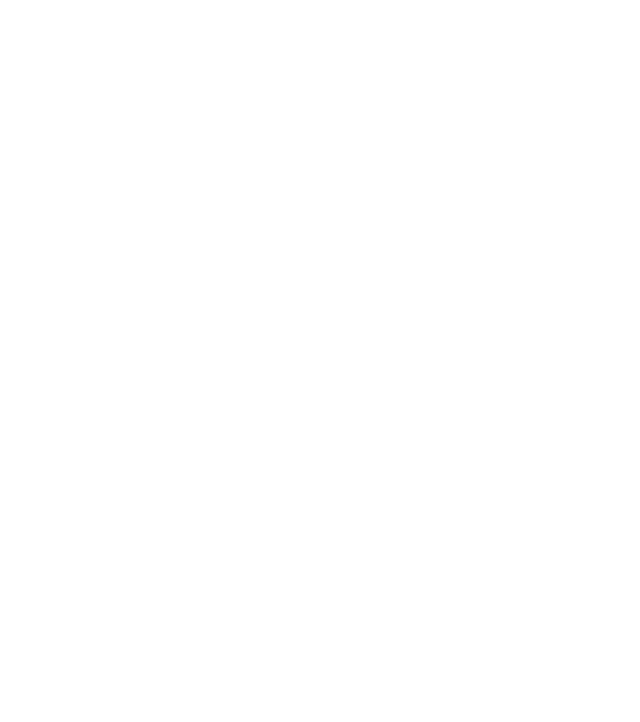
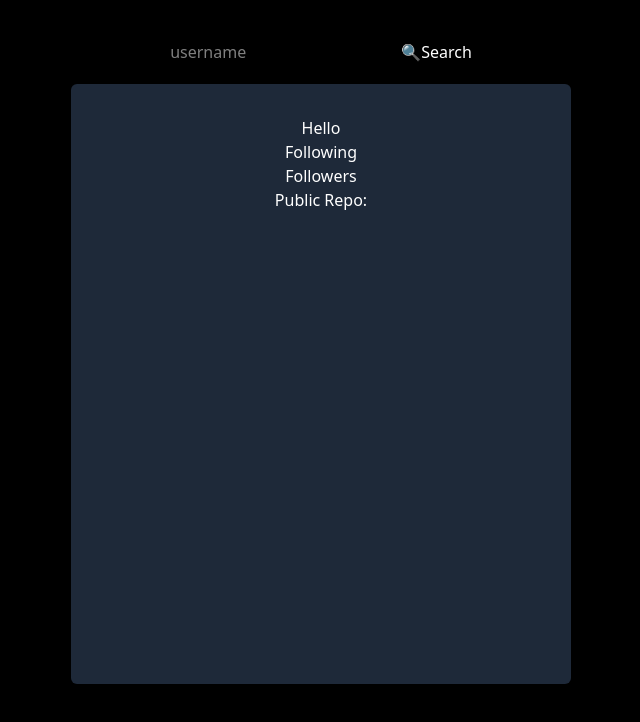
Before and after one commit to DevRahulll/21_Days-React-Projects, a React (Vite) app in the folder 20Projects/: page /githubuserfinder in a window 1280 px wide. Before the commit this address had no page. Shown: the top 722 px of the page, without its empty margins (319-959 px from the left). Built offline with nearby package versions, Linux system fonts and the light colour scheme; no server answers.

Commit message:
added project 12 project githubuser finder

```diff
--- a/20Projects/src/App.tsx
+++ b/20Projects/src/App.tsx
@@ -10,6 +10,7 @@
 import ScrollIndicator from "./components/09scroll-Indicator/ScrollIndicator";
 import Tabs from "./components/10CustomTabs/Tabs";
 import Modal from "./components/11ModalPopup/Modal";
+import GithubUserFinder from "./components/12GithubProfileFinder/GithubProfile";
 
 function App() {
   return (
@@ -26,6 +27,7 @@
         <Route path="/scrollindicator" element={<ScrollIndicator />} />
         <Route path="/customtabs" element={<Tabs />} /> // naming error
         <Route path="/modalpopup" element={<Modal />} />
+        <Route path="/githubuserfinder" element={<GithubUserFinder />} />
       </Routes>
     </div>
   );
--- /dev/null
+++ b/20Projects/src/components/12GithubProfileFinder/GithubProfile.tsx
@@ -0,0 +1,49 @@
+import { useEffect, useState } from "react";
+
+interface dataprops {
+  name: string;
+  avatar: string;
+}
+
+export default function GithubUserFinder() {
+  const [username, setUsername] = useState<string>("devrahulll");
+  const [data, setData] = useState<dataprops[]>();
+
+  async function fetchProfile() {
+    try {
+      const response = await fetch(`https://api.github.com/users/${username}`);
+      const result = await response.json();
+      console.log("result", result.avatar_url);
+      setData(result);
+      setUsername("");
+    } catch (error) {
+      console.error("Error in fetching Profile ", error);
+    }
+  }
+
+  useEffect(() => {
+    fetchProfile();
+  }, []);
+
+  console.log("Data: ", data);
+
+  return (
+    <div className="min-h-screen bg-black p-10 text-center text-white">
+      <div className="mb-5">
+        <input type="text" placeholder="username" />
+        <button>🔍Search</button>
+      </div>
+      <div className="mx-auto h-[600px] w-[500px] rounded-md bg-gray-800 p-8 shadow-md">
+        <div className="">
+          {/* <img src={data.avatar_url} alt="image" /> */}
+        </div>
+        <div className="">
+          <h2 className="">Hello</h2>
+          <p>Following</p>
+          <p>Followers</p>
+          <p>Public Repo:</p>
+        </div>
+      </div>
+    </div>
+  );
+}
```
